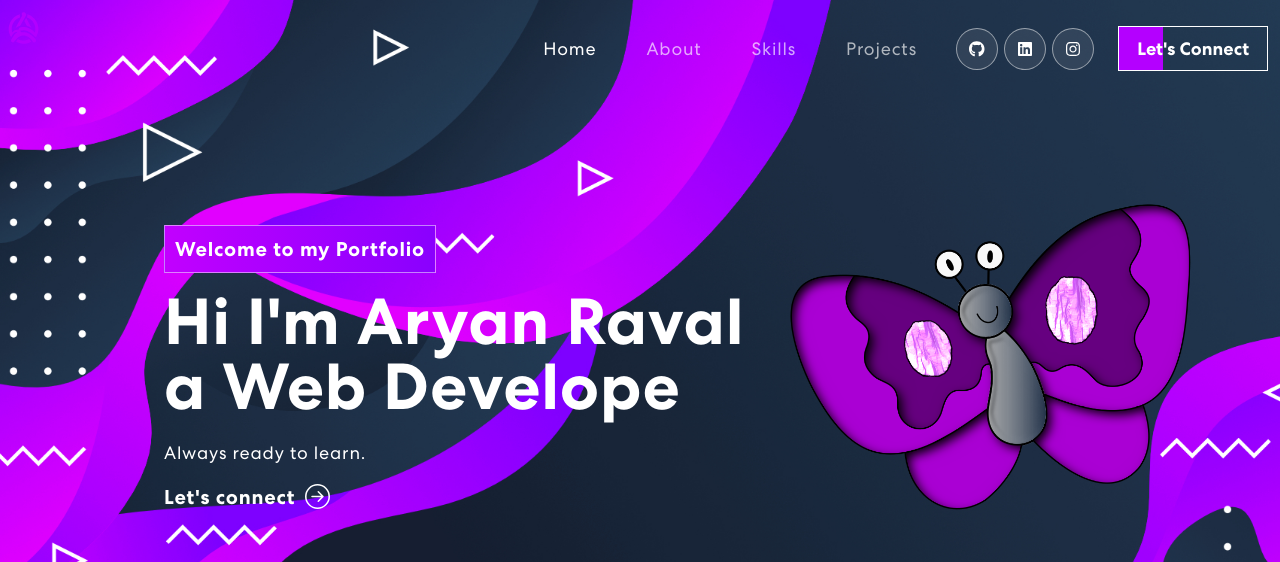
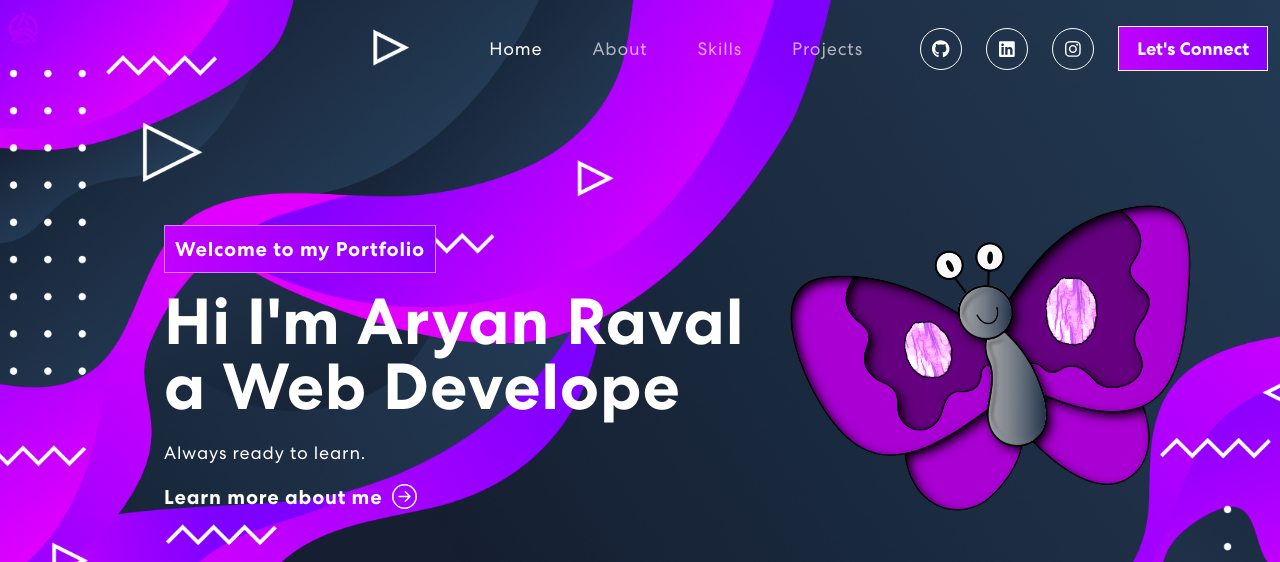
Before and after one commit to aryan21x/Portfolio_Website, a React (Create React App) app: page / in a window 1280 px wide. Shown: the top 562 px of the page. Built offline with nearby package versions, Linux system fonts and the light colour scheme.

Commit message:
added a footer and changed let's connect

```diff
--- a/package.json
+++ b/package.json
@@ -10,6 +10,9 @@
     "@testing-library/react": "^13.4.0",
     "@testing-library/user-event": "^13.5.0",
     "bootstrap": "^5.3.3",
+    "cors": "^2.8.5",
+    "express": "^4.19.2",
+    "nodemailer": "^6.9.13",
     "react": "^18.3.1",
     "react-bootstrap": "^2.10.2",
     "react-bootstrap-icons": "^1.11.4",
--- a/src/App.css
+++ b/src/App.css
@@ -137,7 +137,7 @@ span.navbar-text {
 }
 
 
-.navbar-text button {
+.navbar-text a {
   font-weight: 700;
   color: #fff;
   border: 1px solid #fff;
@@ -147,11 +147,12 @@ span.navbar-text {
 	position: relative;
 	background-color: transparent;
 	transition: 0.3s ease-in-out;
+  text-decoration: none;
 }
-.navbar-text button span {
+.navbar-text a span {
   z-index: 1;
 }
-.navbar-text button::before {
+.navbar-text a::before {
   content: "";
   width: 0%;
   height: 100%;
@@ -163,15 +164,24 @@ span.navbar-text {
   z-index: -1;
   transition: 0.3s ease-in-out;
 }
-.navbar-text button:hover {
+.navbar-text a:hover {
   color: #fff;
 }
-.navbar-text button:hover::before {
+.navbar-text a:hover::before {
 	content: "";
 	width: 100%;
 	height: 100%;
 	position: absolute;
 }
+
+.navbar-text .connectHovered{
+  content: "";
+  border: 1px solid white;
+  background: linear-gradient(90.21deg, rgba(197,0,255,255) -5.91%, rgba(131,0,254,255) 111.58%);
+  transition: 0.3s ease-in-out;
+}
+
+
 nav.navbar .navbar-toggler:active,
 nav.navbar .navbar-toggler:focus {
 	outline: none;
@@ -263,7 +273,7 @@ nav.navbar .hoveredH{
   line-height: 1.5em;
   width: 96%;
 }
-.banner button {
+.banner .BannerBtn {
   color: #fff;
   background-color: transparent;
   border: none;
@@ -272,14 +282,15 @@ nav.navbar .hoveredH{
   letter-spacing: 0.8px;
   display: flex;
   align-items: center;
+  text-decoration: none;
 }
-.banner button svg {
+.banner .BannerBtn svg {
   font-size: 25px;
   margin-left: 10px;
   transition: 0.3s ease-in-out;
   line-height: 1;
 }
-.banner button:hover svg {
+.banner .BannerBtn:hover svg {
   margin-left: 25px;
 }
 .banner img {
@@ -520,13 +531,13 @@ nav.navbar .hoveredH{
   font-size: 15px;
   letter-spacing: 0.8px;
 }
-.background-image-right {
-  top: 20%;
+.project .background-image-right {
+  top: 0;
+  bottom: 0;
   position: absolute;
-  bottom: 0;
   width: 35%;
   right: 0;
-  z-index: -4;
+  z-index: -5;
 }
 
 .proj-imgbx img{
@@ -548,6 +559,22 @@ nav.navbar .hoveredH{
   font-size: 30px;
 }
 
+/************ Footer Css ************/
+.footer {
+  padding: 50px 0 0px 0;
+  background-image: url('./assets/img/footer-bg.png');
+  background-position: center center;
+  background-size: cover;
+  background-repeat: no-repeat;
+}
+
+.footer p {
+  font-weight: 400;
+  font-size: 14px;
+  color: #B8B8B8;
+  letter-spacing: 0.5px;
+  margin-top: 20px;
+}
 
 /******** Only Destop Screens ********/
 @media (min-width: 868px){
@@ -590,6 +617,7 @@ nav.navbar .hoveredH{
 
 
 }
+
 
 /******** Only Mobile Screens *********/
 @media (max-width: 868px) {
--- a/src/App.js
+++ b/src/App.js
@@ -5,6 +5,7 @@ import Banner from "./components/Banner";
 import About from "./components/About";
 import Skills from "./components/Skill";
 import Project from './components/Project';
+import Footer from './components/Footer';
 
 function App() {
   return (
@@ -14,6 +15,7 @@ function App() {
       <About />
       <Skills />
       <Project />
+      <Footer />
     </div>
   );
 }
--- a/src/components/Banner.js
+++ b/src/components/Banner.js
@@ -50,7 +50,7 @@ const Banner = () => {
                         <span className="tagline"> Welcome to my Portfolio</span>
                         <h1>{`Hi I'm Aryan Raval a `}<span className="wrap">{text}</span></h1>
                         <p> Always ready to learn.</p>
-                        <button onClick={()=> console.log('connect')}> Let's connect <ArrowRightCircle size={25} /></button>
+                        <a href="#about" className="BannerBtn">Learn more about me <ArrowRightCircle size={25} /></a>
                     </Col>
                     <Col xs={12} md={6} xl={5}>
                         <img src={headerImg} alt="Header Img" />
--- /dev/null
+++ b/src/components/Footer.js
@@ -0,0 +1,24 @@
+import { Container, Row, Col } from "react-bootstrap";
+import { FontAwesomeIcon } from '@fortawesome/react-fontawesome';
+import { faInstagram, faGithub, faLinkedin } from '@fortawesome/free-brands-svg-icons';
+
+const Footer = () => {
+  return (
+    <footer className="footer" id="footer">
+      <Container>
+        <Row>
+          <Col size={12} sm={6} className="text-center text-sm-end">
+            <div className="social-icon">
+                <a href="https://github.com/aryan21x" target="_blank" rel="noopener noreferrer"><FontAwesomeIcon icon={faGithub} className="colorChange"/></a>
+                <a href="https://www.linkedin.com/in/aryanraval/" target="_blank" rel="noopener noreferrer"><FontAwesomeIcon icon={faLinkedin} className="colorChange"/></a>
+                <a href="https://www.instagram.com/aryan.21x_" target="_blank" rel="noopener noreferrer"><FontAwesomeIcon icon={faInstagram} className="colorChange"/></a>
+            </div>
+            <p>Copyright 2022. All Rights Reserved</p>
+          </Col>
+        </Row>
+      </Container>
+    </footer>
+  )
+}
+
+export default Footer;
--- a/src/components/Navbar.js
+++ b/src/components/Navbar.js
@@ -11,6 +11,7 @@ const CustomNavbar = () => {
   const [scrolledAbout,seScrolledAbout] = useState(false);
   const [scrolledSkills,seScrolledSkills] = useState(false);
   const [scrolledProjects,seScrolledProjects] = useState(false);
+  const [scrolledConnect, seScrolledConnect] = useState(false);
 
 
   useEffect( () => {
@@ -49,9 +50,14 @@ const CustomNavbar = () => {
           seScrolledSkills(true);
           seScrolledProjects(false);
         }
-        else if(window.scrollY > 1500) {
+        else if(window.scrollY > 1500 && window.scrollY < 2100) {
           seScrolledSkills(false);
           seScrolledProjects(true);
+          seScrolledConnect(false);
+        }
+        else if(window.scrollY > 2100){
+          seScrolledProjects(false);
+          seScrolledConnect(true);
         }
       }
       else{
@@ -73,9 +79,14 @@ const CustomNavbar = () => {
           seScrolledSkills(true);
           seScrolledProjects(false);
         }
-        else if(window.scrollY > 1500) {
+        else if(window.scrollY > 1500 && window.scrollY < 2500) {
           seScrolledSkills(false);
           seScrolledProjects(true);
+          seScrolledConnect(false);
+        }
+        else if(window.scrollY > 2500){
+          seScrolledProjects(false);
+          seScrolledConnect(true);
         }
       }
     }
@@ -126,7 +137,7 @@ const CustomNavbar = () => {
                 <a href="https://www.linkedin.com/in/aryanraval/" target="_blank" rel="noopener noreferrer"><FontAwesomeIcon icon={faLinkedin} className="colorChange"/></a>
                 <a href="https://www.instagram.com/aryan.21x_" target="_blank" rel="noopener noreferrer"><FontAwesomeIcon icon={faInstagram} className="colorChange"/></a>
               </div>
-              <button className="vvd" onClick={() => console.log('connect')}> <span>Let's Connect</span></button>
+              <a href="#footer" className={scrolledConnect ? "connectHovered" : ""} > <span>Let's Connect</span></a>
           </span>
           </Navbar.Collapse>
         </Container>
```
Also changed, not shown: 1 other file (tests, documents, lock files or other folders).
